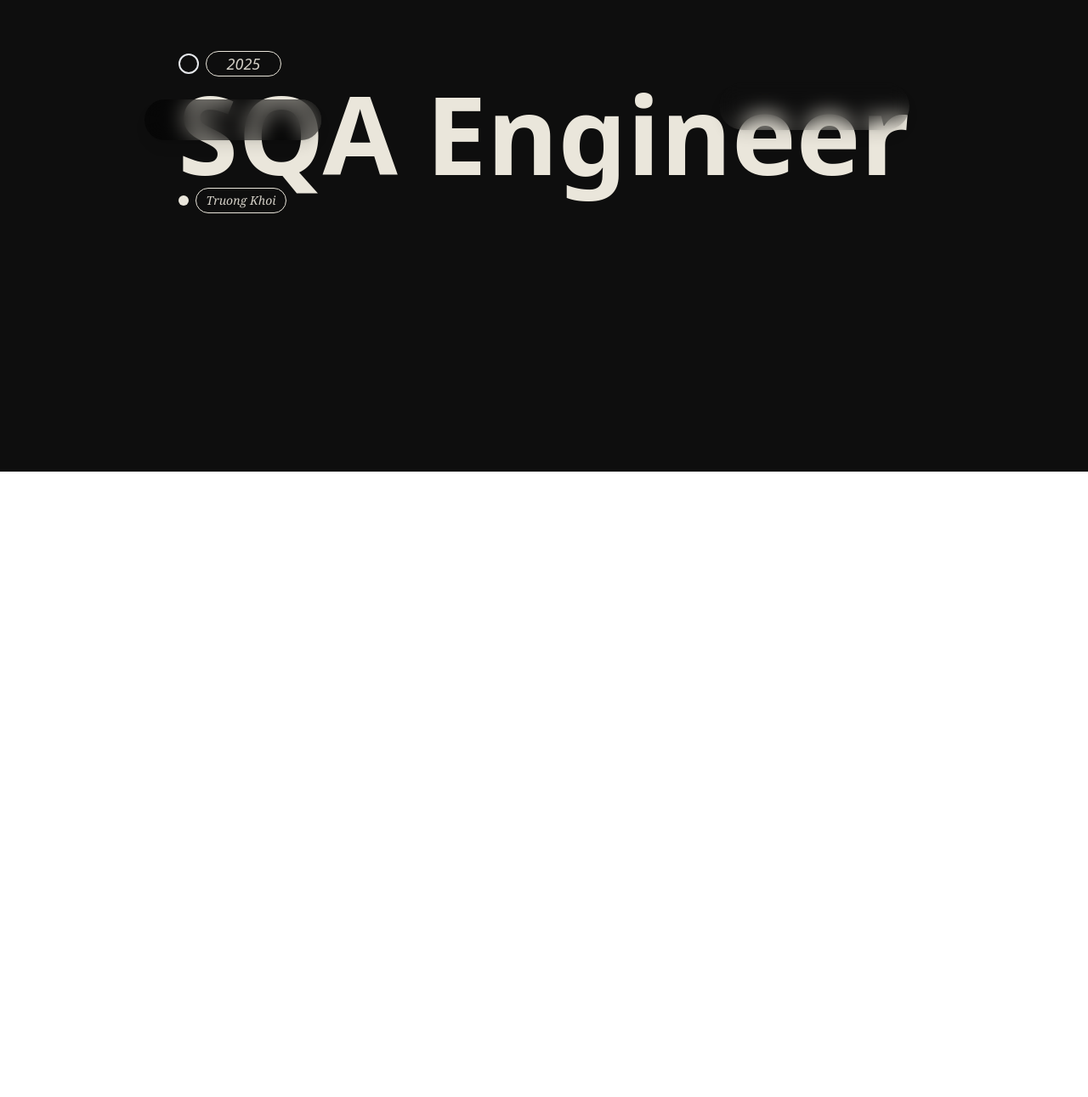
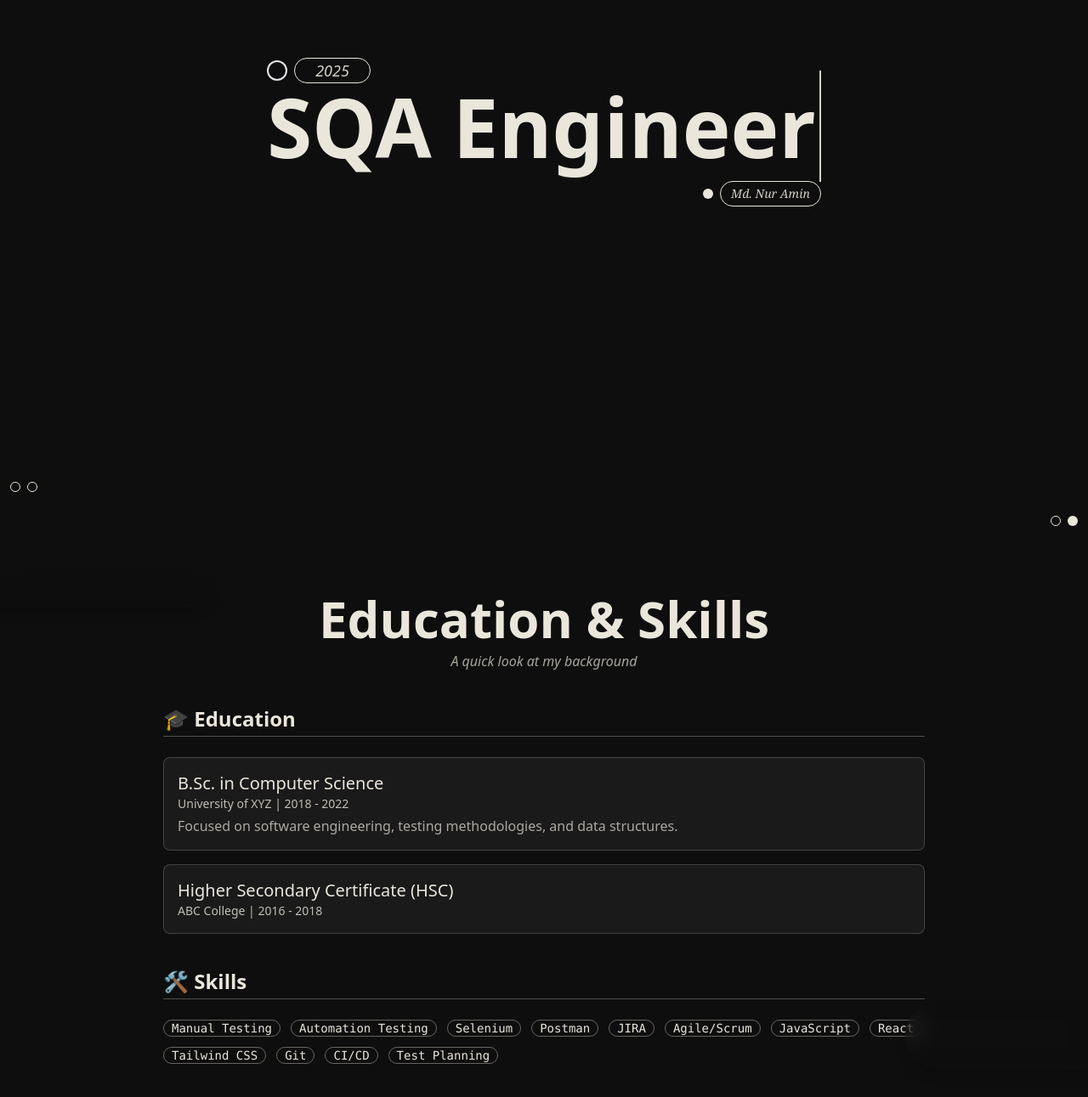
Before and after one commit to Md-Nur-Amin/Portfolio, a React (Vite) app: page / in a window 1280 px wide. Shown: the part 245-1536 px from the top of the page at 85% size. Before the commit the page ends 800 px from the top, so only its background shows below. Built offline with nearby package versions, Linux system fonts and the light colour scheme.

Commit message:
new page added and home page modified

```diff
--- a/package.json
+++ b/package.json
@@ -10,6 +10,7 @@
     "preview": "vite preview"
   },
   "dependencies": {
+    "framer-motion": "^12.23.24",
     "react": "^18.3.1",
     "react-dom": "^18.3.1",
     "react-router-dom": "^6.26.1"
--- /dev/null
+++ b/src/Layout/Shared/Navbar.jsx
@@ -0,0 +1,12 @@
+import React from 'react';
+
+const Navbar = () => {
+    return (
+        <div>
+
+
+        </div>
+    );
+};
+
+export default Navbar;
--- /dev/null
+++ b/src/Layout/pages/EducationAndSkills/EducationAndSkills.jsx
@@ -0,0 +1,79 @@
+import React from "react";
+
+const EducationAndSkills = () => {
+    return (
+        <div className="min-h-screen bg-[#0e0e0e] text-[#eae6db] flex flex-col items-center justify-center px-4 py-10 space-y-10 relative overflow-hidden">
+
+            {/* Top Left Circles */}
+            <div className="absolute top-3 left-3 flex gap-2">
+                <div className="w-3 h-3 rounded-full border border-[#eae6db]"></div>
+                <div className="w-3 h-3 rounded-full border border-[#eae6db]"></div>
+            </div>
+
+            {/* Top Right Circles */}
+            <div className="absolute top-3 right-3 flex gap-2">
+                <div className="w-3 h-3 rounded-full border border-[#eae6db]"></div>
+                <div className="w-3 h-3 rounded-full bg-[#eae6db]"></div>
+            </div>
+
+            {/* Section Title */}
+            <div className="text-center">
+                <h1 className="text-4xl md:text-6xl font-bold mb-2">Education & Skills</h1>
+                <p className="italic text-[#eae6db]/70">A quick look at my background</p>
+            </div>
+
+            {/* Education Section */}
+            <div className="w-full max-w-4xl space-y-6">
+                <h2 className="text-2xl font-semibold border-b border-[#eae6db]/30 pb-1">🎓 Education</h2>
+
+                <div className="space-y-4">
+                    <div className="bg-[#1a1a1a] p-4 rounded-lg border border-[#eae6db]/20">
+                        <h3 className="text-xl font-medium">B.Sc. in Computer Science</h3>
+                        <p className="text-sm text-[#eae6db]/80">University of XYZ | 2018 - 2022</p>
+                        <p className="mt-1 text-[#eae6db]/70">Focused on software engineering, testing methodologies, and data structures.</p>
+                    </div>
+
+                    <div className="bg-[#1a1a1a] p-4 rounded-lg border border-[#eae6db]/20">
+                        <h3 className="text-xl font-medium">Higher Secondary Certificate (HSC)</h3>
+                        <p className="text-sm text-[#eae6db]/80">ABC College | 2016 - 2018</p>
+                    </div>
+                </div>
+            </div>
+
+            {/* Skills Section */}
+            <div className="w-full max-w-4xl space-y-6">
+                <h2 className="text-2xl font-semibold border-b border-[#eae6db]/30 pb-1">🛠️ Skills</h2>
+
+                <div className="flex flex-wrap gap-3">
+                    {[
+                        "Manual Testing",
+                        "Automation Testing",
+                        "Selenium",
+                        "Postman",
+                        "JIRA",
+                        "Agile/Scrum",
+                        "JavaScript",
+                        "React",
+                        "Tailwind CSS",
+                        "Git",
+                        "CI/CD",
+                        "Test Planning"
+                    ].map((skill, index) => (
+                        <div
+                            key={index}
+                            className="badge badge-outline border-[#eae6db]/40 text-[#eae6db] font-mono"
+                        >
+                            {skill}
+                        </div>
+                    ))}
+                </div>
+            </div>
+
+            {/* Blurred Light Effects */}
+            <div className="absolute -left-10 top-20 w-72 h-10 rounded-full shadow-lg backdrop-blur-md"></div>
+            <div className="absolute -right-10 bottom-24 w-64 h-20 rounded-full shadow-lg backdrop-blur-md"></div>
+        </div>
+    );
+};
+
+export default EducationAndSkills;
--- a/src/Layout/pages/Home/Home.jsx
+++ b/src/Layout/pages/Home/Home.jsx
@@ -1,9 +1,47 @@
-import React from 'react';
+import React, { useEffect, useRef, useState } from 'react';
+import EducationAndSkills from '../EducationAndSkills/EducationAndSkills';
 
 const Home = () => {
+    const homeRef = useRef(null);
+    const [fadeBlur, setFadeBlur] = useState(false);
+    const [typedText, setTypedText] = useState('');
+    const fullTitle = "SQA Engineer";
+
+    // Typing effect
+    useEffect(() => {
+        if (fadeBlur && typedText.length < fullTitle.length) {
+            const timeout = setTimeout(() => {
+                setTypedText(fullTitle.slice(0, typedText.length + 1));
+            }, 100); // typing speed
+            return () => clearTimeout(timeout);
+        }
+    }, [fadeBlur, typedText, fullTitle]);
+
+    // Scroll observer
+    useEffect(() => {
+        const observer = new IntersectionObserver(
+            ([entry]) => {
+                setFadeBlur(entry.isIntersecting);
+            },
+            {
+                root: null,
+                threshold: 0.5,
+            }
+        );
+
+        if (homeRef.current) observer.observe(homeRef.current);
+
+        return () => {
+            if (homeRef.current) observer.unobserve(homeRef.current);
+        };
+    }, []);
+
     return (
         <div>
-            <div className="min-h-screen bg-[#0e0e0e] flex flex-col items-center justify-center text-[#eae6db] relative overflow-hidden">
+            <div
+                ref={homeRef}
+                className="min-h-screen bg-[#0e0e0e] flex flex-col items-center justify-center text-[#eae6db] relative overflow-hidden transition-all duration-700"
+            >
                 {/* Top corner circles */}
                 <div className="absolute top-3 left-3 flex gap-2">
                     <div className="w-3 h-3 rounded-full border border-[#eae6db]"></div>
@@ -17,8 +55,7 @@ const Home = () => {
 
                 {/* Content */}
                 <div className="">
-
-                    {/* Year space-y-6 */}
+                    {/* Year */}
                     <div className="inline-flex items-center gap-2 text-[#eae6db]/90">
                         <div className="w-6 h-6 border-2 rounded-full"></div>
                         <div className="border border-[#eae6db] px-6 rounded-full italic text-lg">
@@ -26,27 +63,31 @@ const Home = () => {
                         </div>
                     </div>
 
-                    {/* Title */}
-                    <div className="relative text-6xl md:text-9xl font-bold">
-                        <span className="text-[#eae6db]">SQA Engineer</span>
-
-                        {/* Blurred Overlay Elements */}
-                        <div className="absolute right-0  top-1 w-56 h-14 rounded-full shadow-lg backdrop-blur-md"></div>
-                        <div className="absolute -left-10 top-6 w-52 h-12 bg-black/50 rounded-full shadow-lg backdrop-blur-md"></div>
+                    {/* Title with typing animation */}
+                    <div className="relative text-6xl md:text-8xl font-bold min-h-[80px]">
+                        <span className="text-[#eae6db]">
+                            {typedText}
+                            <span className="border-r-2 border-[#eae6db] animate-pulse ml-1" />
+                        </span>
                     </div>
 
                     {/* Name */}
-                    <div className="inline-flex items-center gap-2 text-[#eae6db]/90">
-                        <div className="w-3 h-3 bg-[#eae6db] rounded-full"></div>
-                        <div className="border border-[#eae6db] px-3 py-1 rounded-full font-serif italic text-sm">
-                            Truong Khoi
+                    {/* Name aligned to right */}
+                    <div className="w-full flex justify-end mt-4 text-[#eae6db]/90">
+                        <div className="inline-flex items-center gap-2">
+                            <div className="w-3 h-3 bg-[#eae6db] rounded-full"></div>
+                            <div className="border border-[#eae6db] px-3 py-1 rounded-full font-serif italic text-sm">
+                                Md. Nur Amin
+                            </div>
                         </div>
                     </div>
-                </div>
 
 
 
+                </div>
             </div>
+
+            <EducationAndSkills />
         </div>
     );
 };
--- a/src/Routes/Routes.jsx
+++ b/src/Routes/Routes.jsx
@@ -1,6 +1,7 @@
 import { createBrowserRouter } from "react-router-dom";
 // import Main from "../Layout/Main";
 import Home from "../Layout/pages/Home/Home";
+import EducationAndSkills from "../Layout/pages/EducationAndSkills/EducationAndSkills";
 
 const router = createBrowserRouter([
     {
@@ -12,7 +13,8 @@ const router = createBrowserRouter([
           element: <Home></Home>,
         },
         {
-
+          path: "educationSkills",
+          element: <EducationAndSkills></EducationAndSkills>
         }
       ]
     },
```
Also changed, not shown: eslint.config.js (line endings or trailing spaces), 1 other file (tests, documents, lock files or other folders).
